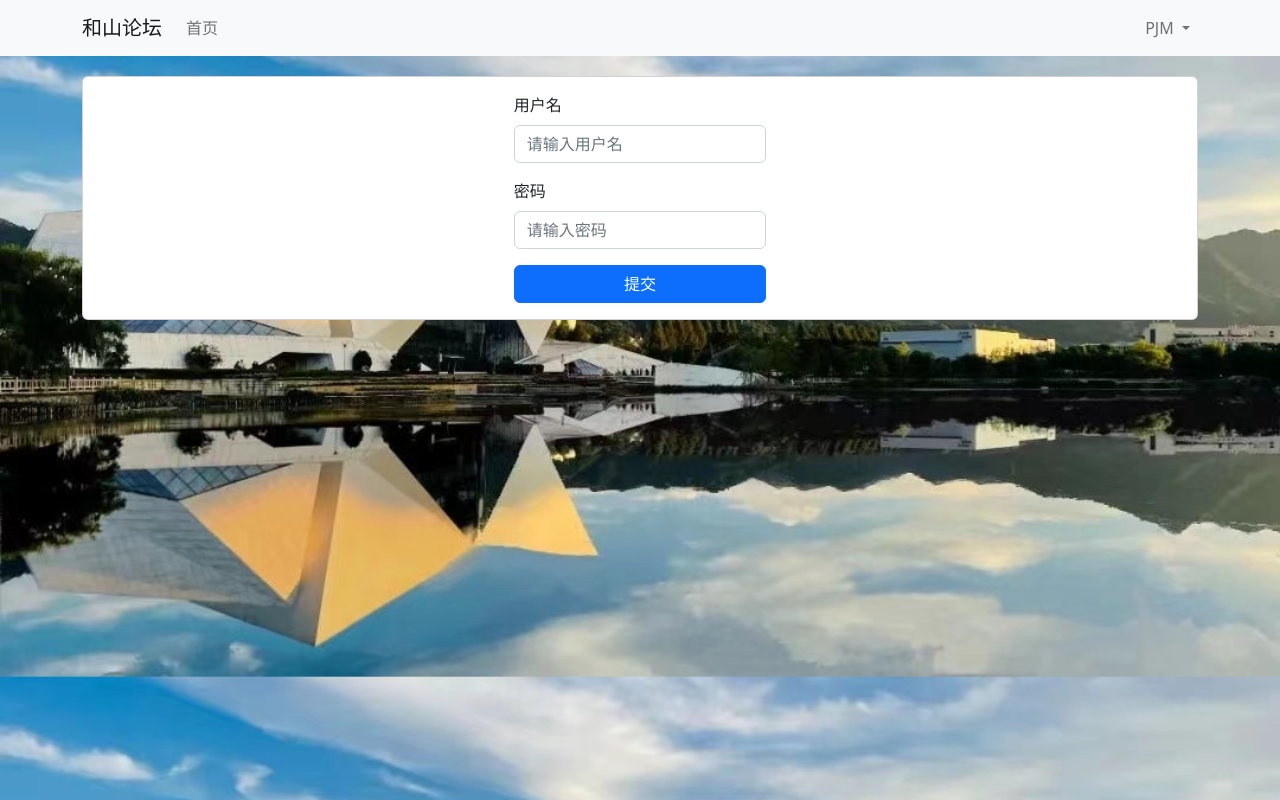
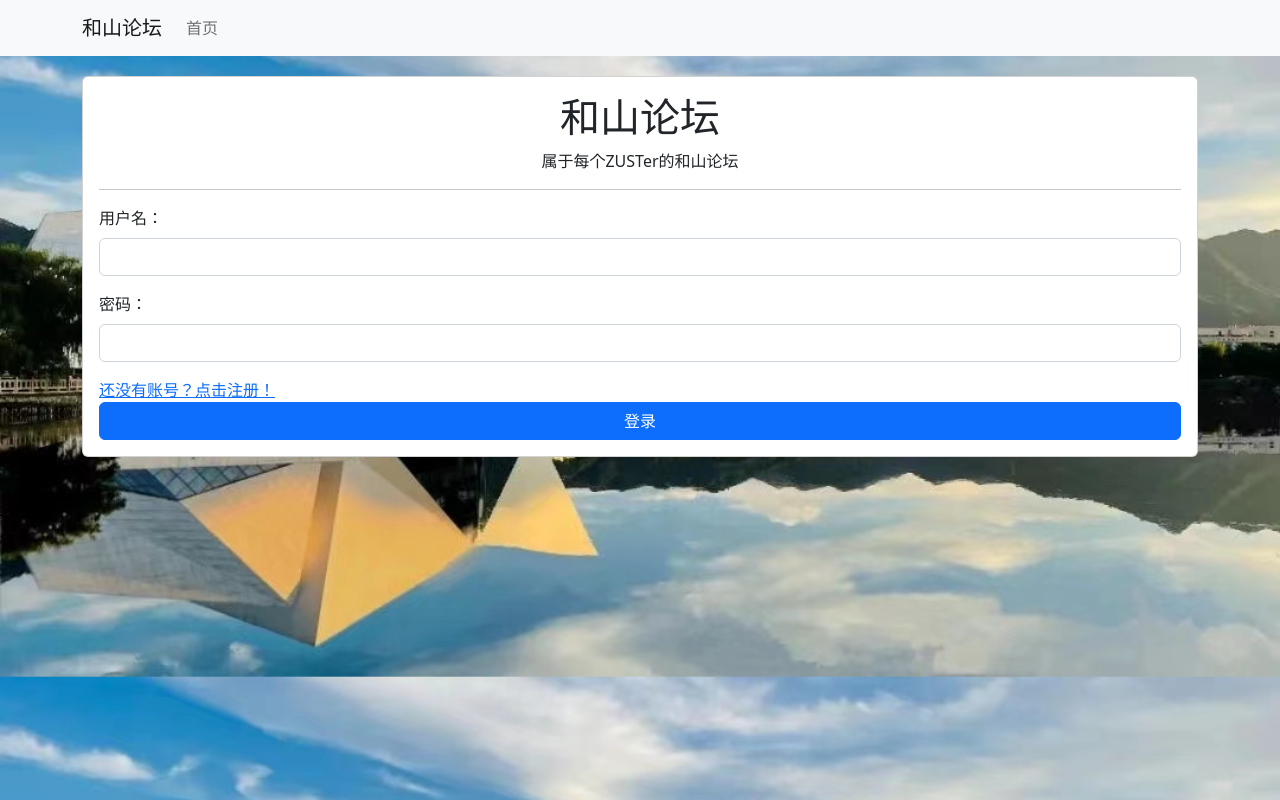
Before and after one commit to pjimming/WEB-ZUST2022, a Vue app in the folder frontend/: page /user/account/login in a window 1280 px wide. Built offline with nearby package versions, Linux system fonts and the light colour scheme.

Commit message:
finish login

```diff
--- a/frontend/src/components/ContentField.vue
+++ /dev/null
@@ -1,18 +0,0 @@
-<template>
-    <div class="container content-field">
-        <div class="card">
-            <div class="card-body">
-                <slot></slot>
-            </div>
-        </div>
-    </div>
-</template>
-
-<script>
-</script>
-
-<style scoped>
-div.content-field {
-    margin-top: 20px;
-}
-</style>
--- a/frontend/src/components/NavBar.vue
+++ b/frontend/src/components/NavBar.vue
@@ -8,7 +8,7 @@
                 <router-link class="nav-link" :to="{name: 'home'}">首页</router-link>
             </li>
         </ul>
-        <ul class="navbar-nav">
+        <ul class="navbar-nav" v-if="$store.state.user.is_login">
             <li class="nav-item dropdown">
                 <a class="nav-link dropdown-toggle" href="#" id="navbarDropdown" role="button" data-bs-toggle="dropdown" aria-expanded="false">
                     PJM
@@ -18,7 +18,7 @@
                         <router-link class="nav-link" :to="{name: 'userinfo'}">个人主页</router-link>
                     </li>
                     <li><hr class="dropdown-divider"></li>
-                    <li><router-link class="dropdown-item" :to="{name: 'user_account_login'}">退出</router-link></li>
+                    <li><a class="dropdown-item" href="http://localhost:8080/user/account/login/" @click="logout">退出</a></li>
                 </ul>
             </li>
         </ul>
@@ -30,8 +30,28 @@
 
 
 <script>
+import { useRoute } from 'vue-router'
+import { computed } from 'vue'
+import { useStore } from 'vuex';
+
+
 export default {
     name: "NavBar",
+    setup() {
+        const store = useStore();
+        const route = useRoute();
+        let route_name = computed(() => route.name)
+
+        const logout = () => {
+          store.dispatch("logout");
+        }
+
+        return {
+            route_name,
+            logout
+        }
+    }
+
 }
 </script>
 
--- a/frontend/src/views/user/account/UserAccountLoginView.vue
+++ b/frontend/src/views/user/account/UserAccountLoginView.vue
@@ -1,33 +1,35 @@
 <template>
-    <ContentField>
-        <div class="row justify-content-md-center">
-            <div class="col-3">
+    <ContentBase>
       <form @submit.prevent="login">
+        <h1 class="text-center">和山论坛</h1>
+        <p class="text-center">属于每个ZUSTer的和山论坛</p>
+        <hr>
         <div class="mb-3">
-                        <label for="username" class="form-label">用户名</label>
-                        <input v-model="username" type="text" class="form-control" id="username" placeholder="请输入用户名">
+            <label for="exampleInputEmail1" class="form-label">用户名：</label>
+            <input v-model="username" type="text" class="form-control" id="exampleInputEmail1" aria-describedby="emailHelp">
         </div>
         <div class="mb-3">
-                        <label for="password" class="form-label">密码</label>
-                        <input v-model="password" type="password" class="form-control" id="password" placeholder="请输入密码">
+            <label for="exampleInputPassword1" class="form-label">密码：</label>
+            <input v-model="password" type="password" class="form-control" id="exampleInputPassword1">
         </div>
         <div class="error-message">{{ error_message }}</div>
-                    <button type="submit" class="btn btn-primary">提交</button>
+        <a href="/user/account/register/">还没有账号？点击注册！</a>
+        <div class="d-grid gap-2 d-md-flex justify-content-md-end">
+        <button class="btn btn-primary" type="submit">登录</button>
+        </div>
       </form>
-            </div>
-        </div>
-    </ContentField>
+    </ContentBase>
 </template>
 
 <script>
-import ContentField from '../../../components/ContentField.vue'
+import ContentBase from '@/components/ContentBase.vue'
 import { useStore } from 'vuex'
 import { ref } from 'vue'
 import router from '../../../router/index'
 
 export default {
     components: {
-        ContentField
+        ContentBase
     },
     setup() {
         const store = useStore();
@@ -71,4 +73,5 @@ button {
 div.error-message {
     color: red;
 }
+
 </style>
--- a/frontend/src/views/user/account/UserAccountRegisterView.vue
+++ b/frontend/src/views/user/account/UserAccountRegisterView.vue
@@ -1,15 +1,16 @@
 <template>
-    <ContentField>
-        注册
-    </ContentField>
+    <ContentBase>
+    <RegisterCom></RegisterCom>
+    </ContentBase>
 </template>
 
 <script>
-import ContentField from '../../../components/ContentField.vue'
-
+import ContentBase from '@/components/ContentBase.vue';
+import RegisterCom from '@/components/RegisterCom.vue';
 export default {
     components: {
-        ContentField
+        ContentBase,
+        RegisterCom
     }
 }
 </script>
```
Also changed, not shown: frontend/src/router/index.js (+0 -10 lines), frontend/src/views/LoginView.vue (deleted, +0 -81 lines), frontend/src/views/RegisterView.vue (deleted, +0 -22 lines). Lines whose indentation alone changed are shown as unchanged.
